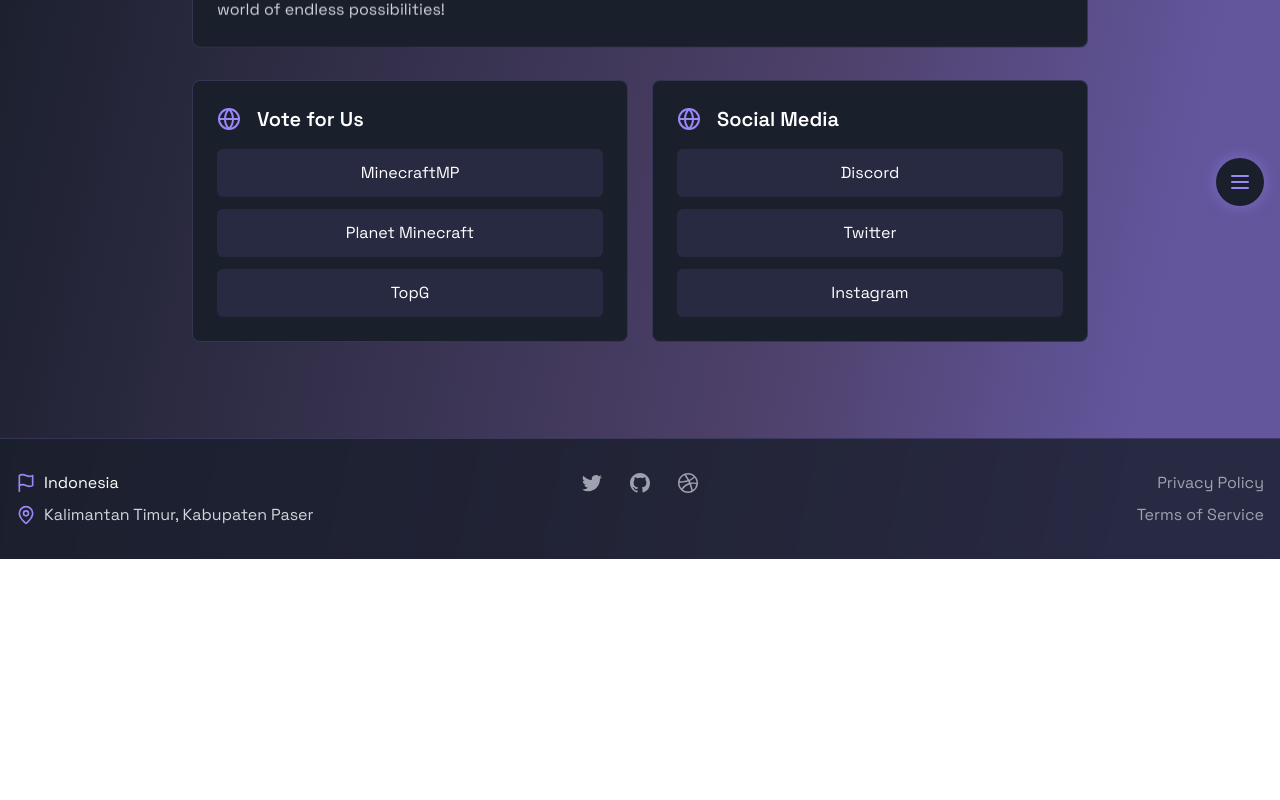
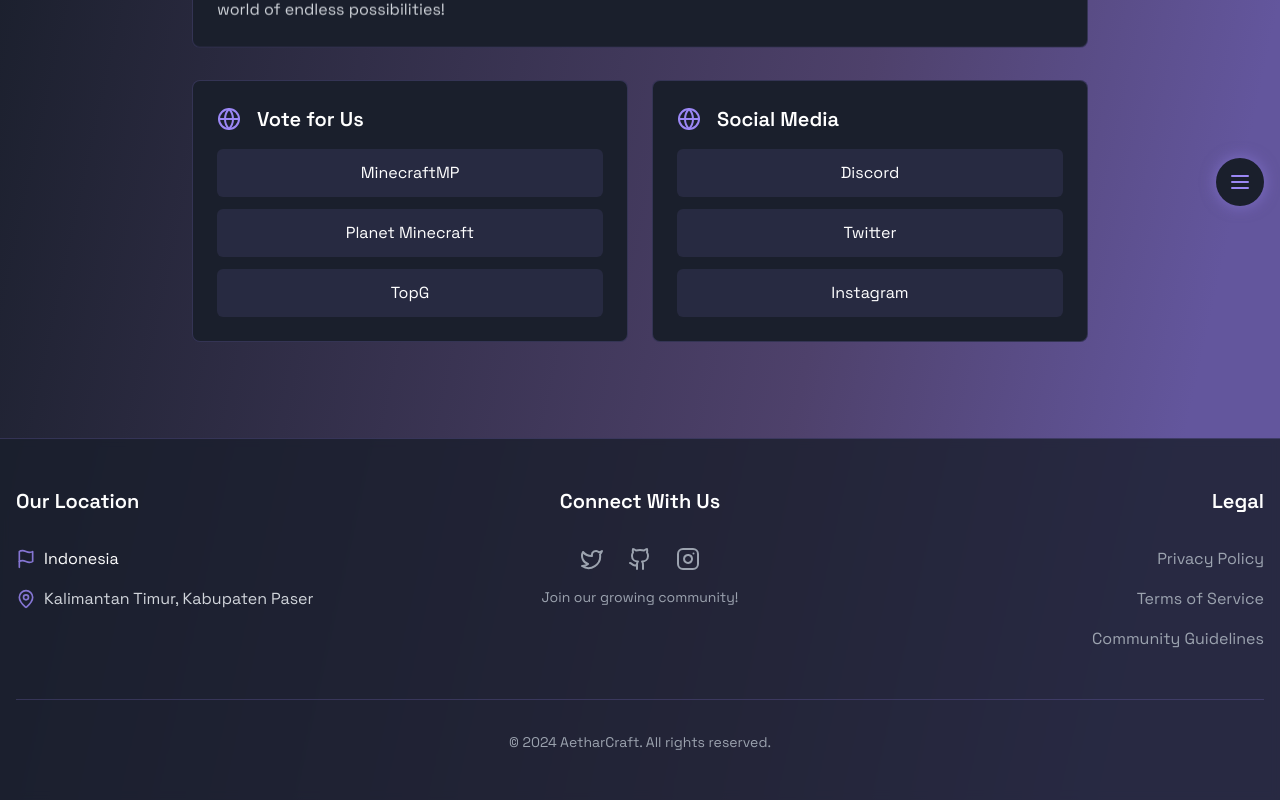
Before and after one commit to Aetharcraft/galactic-server-status, a React (Vite) app: page / in a window 1280 px wide. Shown: the part 578-1378 px from the top of the page. Before the commit the page ends 1137 px from the top, so only its background shows below. Built offline with nearby package versions, Linux system fonts and the light colour scheme.

Commit message:
Fix commit error message
Resolved an issue where the commit was aborted due to no changes being detected in the code. Adjusted the request to ensure that changes are properly recognized for future commits.
[skip gpt_engineer]

```diff
--- a/src/components/Footer.tsx
+++ b/src/components/Footer.tsx
@@ -1,50 +1,59 @@
-import { Flag, MapPin } from "lucide-react";
+import { Flag, MapPin, Twitter, Github, Instagram } from "lucide-react";
 
 export const Footer = () => {
   return (
-    <footer className="bg-space-dark/80 backdrop-blur-sm border-t border-primary/20 py-8 mt-12">
+    <footer className="bg-space-dark/80 backdrop-blur-sm border-t border-primary/20 py-12 mt-12">
       <div className="container mx-auto px-4">
-        <div className="grid grid-cols-1 md:grid-cols-3 gap-8">
-          {/* Location */}
-          <div className="flex flex-col items-center md:items-start space-y-2">
-            <div className="flex items-center gap-2">
-              <Flag className="w-5 h-5 text-primary" />
+        <div className="grid grid-cols-1 md:grid-cols-3 gap-12">
+          {/* Location Section */}
+          <div className="flex flex-col items-center md:items-start space-y-4">
+            <h3 className="text-xl font-semibold text-white mb-4">Our Location</h3>
+            <div className="flex items-center gap-2 hover:translate-x-2 transition-transform">
+              <Flag className="w-5 h-5 text-primary animate-pulse" />
               <span className="text-white">Indonesia</span>
             </div>
-            <div className="flex items-center gap-2">
-              <MapPin className="w-5 h-5 text-primary" />
+            <div className="flex items-center gap-2 hover:translate-x-2 transition-transform">
+              <MapPin className="w-5 h-5 text-primary animate-pulse" />
               <span className="text-gray-300">Kalimantan Timur, Kabupaten Paser</span>
             </div>
           </div>
 
-          {/* Social Icons */}
-          <div className="flex justify-center gap-6">
-            <a href="#" className="text-gray-400 hover:text-primary transition-colors">
-              <svg className="w-6 h-6" fill="currentColor" viewBox="0 0 24 24" aria-hidden="true">
-                <path d="M8.29 20.251c7.547 0 11.675-6.253 11.675-11.675 0-.178 0-.355-.012-.53A8.348 8.348 0 0022 5.92a8.19 8.19 0 01-2.357.646 4.118 4.118 0 001.804-2.27 8.224 8.224 0 01-2.605.996 4.107 4.107 0 00-6.993 3.743 11.65 11.65 0 01-8.457-4.287 4.106 4.106 0 001.27 5.477A4.072 4.072 0 012.8 9.713v.052a4.105 4.105 0 003.292 4.022 4.095 4.095 0 01-1.853.07 4.108 4.108 0 003.834 2.85A8.233 8.233 0 012 18.407a11.616 11.616 0 006.29 1.84" />
-              </svg>
-            </a>
-            <a href="#" className="text-gray-400 hover:text-primary transition-colors">
-              <svg className="w-6 h-6" fill="currentColor" viewBox="0 0 24 24" aria-hidden="true">
-                <path fillRule="evenodd" d="M12 2C6.477 2 2 6.484 2 12.017c0 4.425 2.865 8.18 6.839 9.504.5.092.682-.217.682-.483 0-.237-.008-.868-.013-1.703-2.782.605-3.369-1.343-3.369-1.343-.454-1.158-1.11-1.466-1.11-1.466-.908-.62.069-.608.069-.608 1.003.07 1.531 1.032 1.531 1.032.892 1.53 2.341 1.088 2.91.832.092-.647.35-1.088.636-1.338-2.22-.253-4.555-1.113-4.555-4.951 0-1.093.39-1.988 1.029-2.688-.103-.253-.446-1.272.098-2.65 0 0 .84-.27 2.75 1.026A9.564 9.564 0 0112 6.844c.85.004 1.705.115 2.504.337 1.909-1.296 2.747-1.027 2.747-1.027.546 1.379.202 2.398.1 2.651.64.7 1.028 1.595 1.028 2.688 0 3.848-2.339 4.695-4.566 4.943.359.309.678.92.678 1.855 0 1.338-.012 2.419-.012 2.747 0 .268.18.58.688.482A10.019 10.019 0 0022 12.017C22 6.484 17.522 2 12 2z" clipRule="evenodd" />
-              </svg>
-            </a>
-            <a href="#" className="text-gray-400 hover:text-primary transition-colors">
-              <svg className="w-6 h-6" fill="currentColor" viewBox="0 0 24 24" aria-hidden="true">
-                <path fillRule="evenodd" d="M12 2C6.48 2 2 6.48 2 12s4.48 10 10 10c5.51 0 10-4.48 10-10S17.51 2 12 2zm6.605 4.61a8.502 8.502 0 011.93 5.314c-.281-.054-3.101-.629-5.943-.271-.065-.141-.12-.293-.184-.445a25.416 25.416 0 00-.564-1.236c3.145-1.28 4.577-3.124 4.761-3.362zM12 3.475c2.17 0 4.154.813 5.662 2.148-.152.216-1.443 1.941-4.48 3.08-1.399-2.57-2.95-4.675-3.189-5A8.687 8.687 0 0112 3.475zm-3.633.803a53.896 53.896 0 013.167 4.935c-3.992 1.063-7.517 1.04-7.896 1.04a8.581 8.581 0 014.729-5.975zM3.453 12.01v-.26c.37.01 4.512.065 8.775-1.215.25.477.477.965.694 1.453-.109.033-.228.065-.336.098-4.404 1.42-6.747 5.303-6.942 5.629a8.522 8.522 0 01-2.19-5.705zM12 20.547a8.482 8.482 0 01-5.239-1.8c.152-.315 1.888-3.656 6.703-5.337.022-.01.033-.01.054-.022a35.318 35.318 0 011.823 6.475 8.4 8.4 0 01-3.341.684zm4.761-1.465c-.086-.52-.542-3.015-1.659-6.084 2.679-.423 5.022.271 5.314.369a8.468 8.468 0 01-3.655 5.715z" clipRule="evenodd" />
-              </svg>
-            </a>
+          {/* Social Links */}
+          <div className="flex flex-col items-center space-y-4">
+            <h3 className="text-xl font-semibold text-white mb-4">Connect With Us</h3>
+            <div className="flex justify-center gap-6">
+              <a href="#" className="text-gray-400 hover:text-primary transition-colors transform hover:scale-110">
+                <Twitter className="w-6 h-6" />
+              </a>
+              <a href="#" className="text-gray-400 hover:text-primary transition-colors transform hover:scale-110">
+                <Github className="w-6 h-6" />
+              </a>
+              <a href="#" className="text-gray-400 hover:text-primary transition-colors transform hover:scale-110">
+                <Instagram className="w-6 h-6" />
+              </a>
+            </div>
+            <p className="text-gray-400 text-sm mt-4">Join our growing community!</p>
           </div>
 
           {/* Legal Links */}
-          <div className="flex flex-col items-center md:items-end space-y-2">
-            <a href="#" className="text-gray-400 hover:text-primary transition-colors">
+          <div className="flex flex-col items-center md:items-end space-y-4">
+            <h3 className="text-xl font-semibold text-white mb-4">Legal</h3>
+            <a href="#" className="text-gray-400 hover:text-primary transition-colors hover:translate-x-2 transform">
               Privacy Policy
             </a>
-            <a href="#" className="text-gray-400 hover:text-primary transition-colors">
+            <a href="#" className="text-gray-400 hover:text-primary transition-colors hover:translate-x-2 transform">
               Terms of Service
             </a>
+            <a href="#" className="text-gray-400 hover:text-primary transition-colors hover:translate-x-2 transform">
+              Community Guidelines
+            </a>
           </div>
+        </div>
+
+        <div className="mt-12 pt-8 border-t border-primary/20 text-center">
+          <p className="text-gray-400 text-sm">
+            © {new Date().getFullYear()} AetharCraft. All rights reserved.
+          </p>
         </div>
       </div>
     </footer>
--- a/tailwind.config.ts
+++ b/tailwind.config.ts
@@ -41,6 +41,7 @@ export default {
         "float": "float 6s ease-in-out infinite",
         "slide-in-right": "slide-in-right 1s ease-out",
         "slide-in-left": "slide-in-left 1s ease-out",
+        "pulse": "pulse 2s cubic-bezier(0.4, 0, 0.6, 1) infinite",
       },
       keyframes: {
         float: {
```
